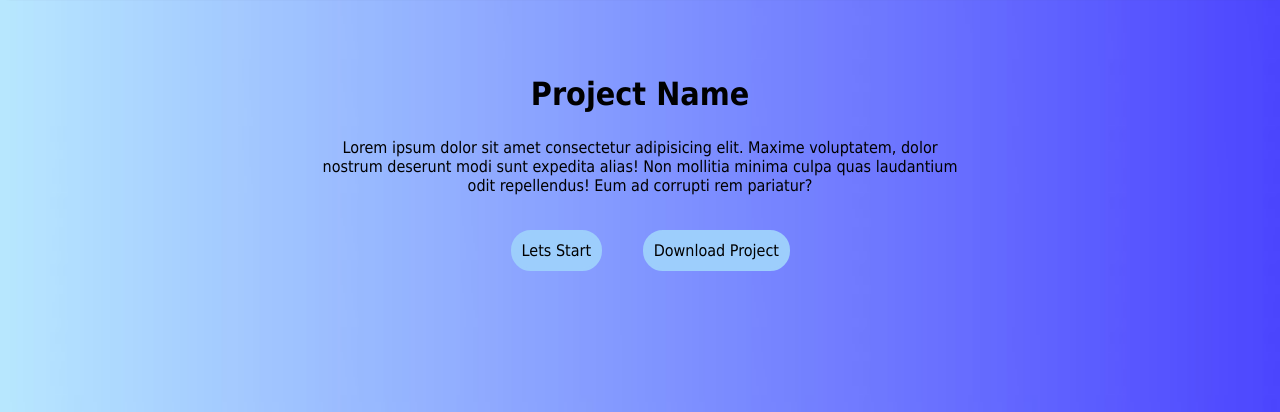
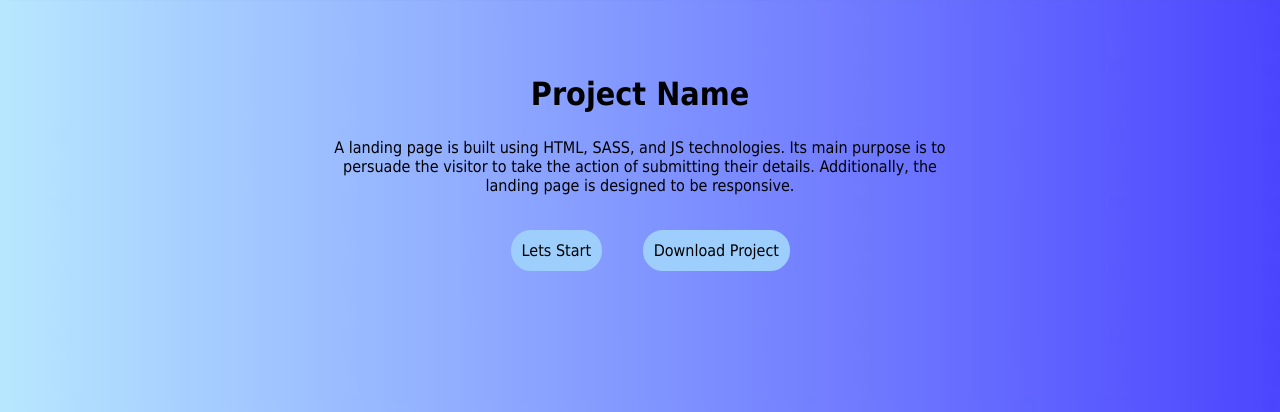
Before and after one commit to Natalyrubin/project_nataly_rubin, a plain HTML site: page html/project6.html in a window 1280 px wide. Shown: the part 85-497 px from the top of the page. Drawn offline with Linux system fonts and the light colour scheme.

Commit message:
Update project6.html

```diff
--- a/html/project6.html
+++ b/html/project6.html
@@ -42,8 +42,9 @@
 
     <div class="top">
         <h1>Project Name </h1>
-        <p>Lorem ipsum dolor sit amet consectetur adipisicing elit. Maxime voluptatem, dolor nostrum deserunt modi sunt
-            expedita alias! Non mollitia minima culpa quas laudantium odit repellendus! Eum ad corrupti rem pariatur?
+        <p>A landing page is built using HTML, SASS, and JS technologies. Its main purpose is
+            to persuade the visitor to take the
+            action of submitting their details. Additionally, the landing page is designed to be responsive.
         </p>
 
         <div class="topButton">
```
